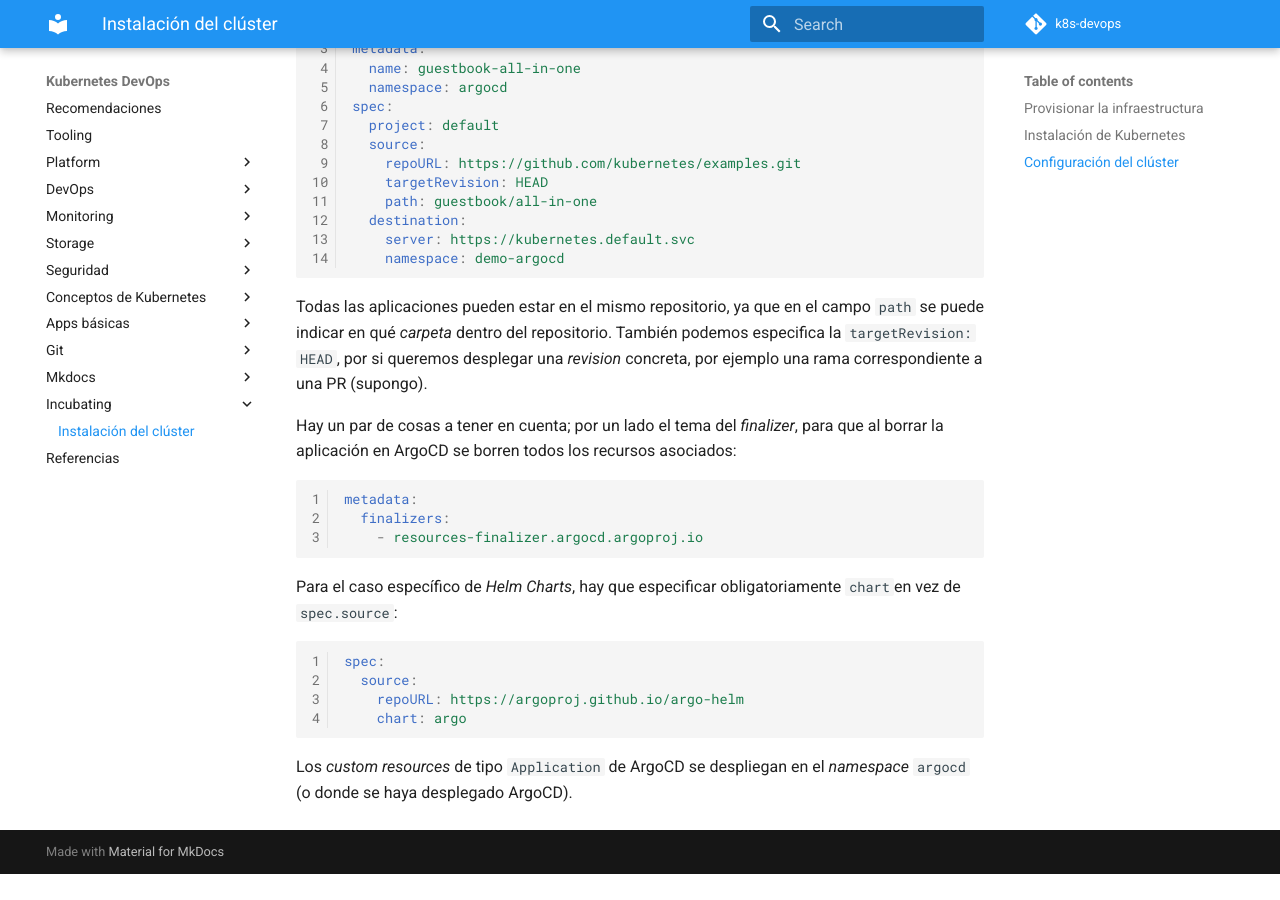
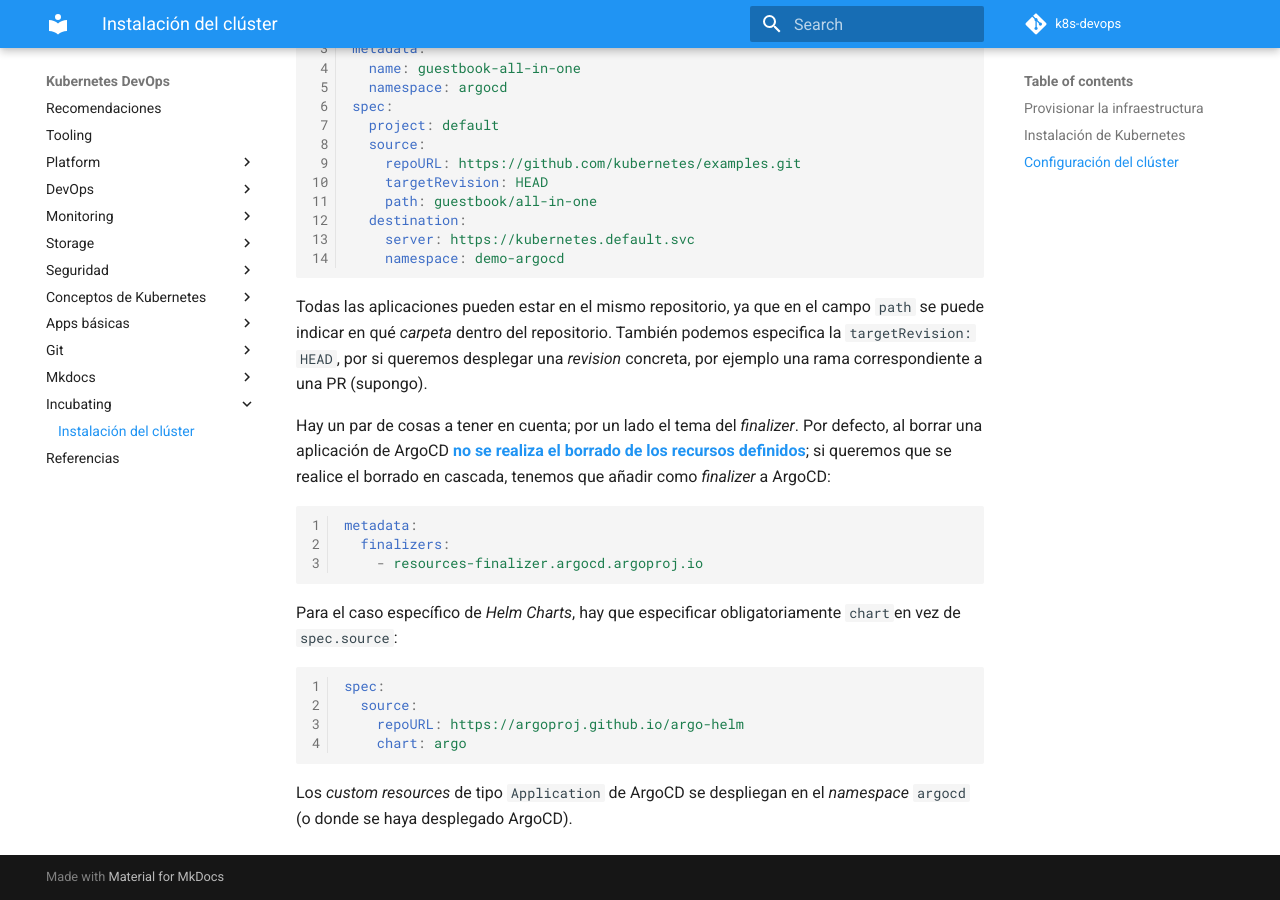
Before and after one commit to onthedock/k8s-devops, an MkDocs documentation site: the page built from docs/incubating/cluster-install.md, in a window 1280 px wide and 900 px high, scrolled down 6954 px. Built offline with MkDocs 1.6.1 and Material for MkDocs 9.7.7, drawn with Linux system fonts in a browser that asks for light colours; comment, search, counter and statistics services are not loaded; before the commit the page ends 7828 px from its top, so only the background shows below that.

Commit message:
Mejor redacción de la uso del finalizer

````diff
--- a/docs/incubating/cluster-install.md
+++ b/docs/incubating/cluster-install.md
@@ -252,7 +252,7 @@ spec:
 
 Todas las aplicaciones pueden estar en el mismo repositorio, ya que en el campo `path` se puede indicar en qué *carpeta* dentro del repositorio. También podemos especifica la `targetRevision: HEAD`, por si queremos desplegar una *revision* concreta, por ejemplo una rama correspondiente a una PR (supongo).
 
-Hay un par de cosas a tener en cuenta; por un lado el tema del *finalizer*, para que al borrar la aplicación en ArgoCD se borren todos los recursos asociados:
+Hay un par de cosas a tener en cuenta; por un lado el tema del *finalizer*. Por defecto, al borrar una aplicación de ArgoCD **[no se realiza el borrado de los recursos definidos](https://argoproj.github.io/argo-cd/operator-manual/declarative-setup/#applications)**; si queremos que se realice el borrado en cascada, tenemos que añadir como *finalizer* a ArgoCD:
 
 ```yaml
 metadata:
````
